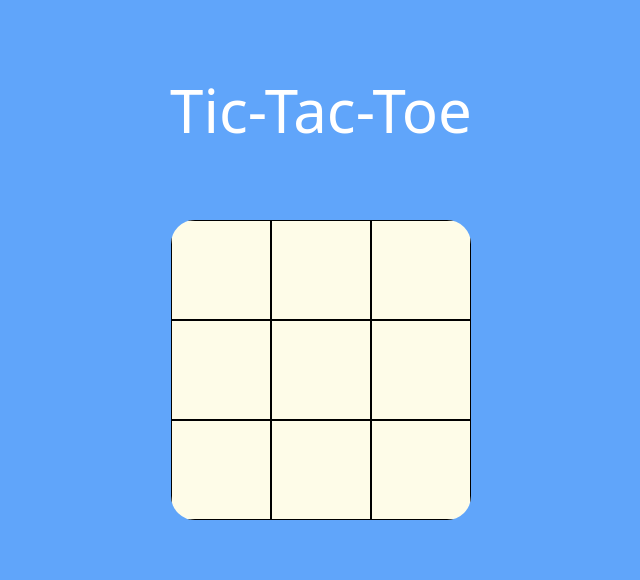
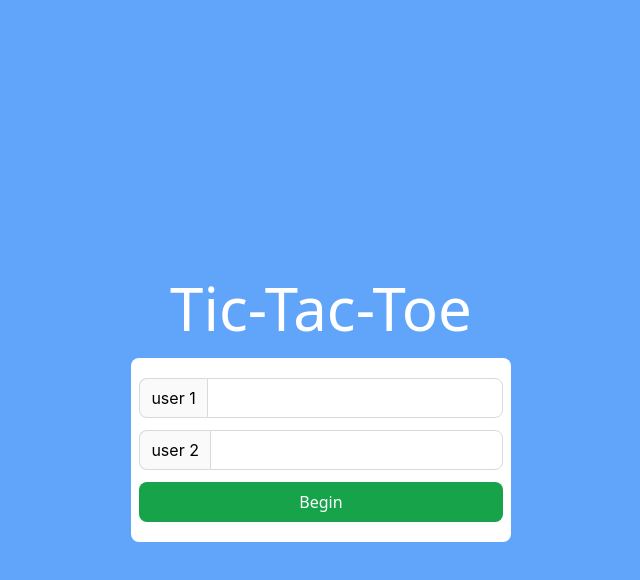
Before and after one commit to BoukhrissM/tic-tac-toe, a React (Vite) app: page / in a window 1280 px wide. Shown: the top 580 px of the page, without its empty margins (319-959 px from the left). Built offline with nearby package versions, Linux system fonts and the light colour scheme.

Commit message:
adding load page and adding Name to Game with resul Page

```diff
--- a/package.json
+++ b/package.json
@@ -10,8 +10,11 @@
     "preview": "vite preview"
   },
   "dependencies": {
+    "antd": "^5.11.1",
     "react": "^18.2.0",
-    "react-dom": "^18.2.0"
+    "react-confetti": "^6.1.0",
+    "react-dom": "^18.2.0",
+    "react-router-dom": "^6.18.0"
   },
   "devDependencies": {
     "@types/react": "^18.2.15",
--- a/src/App.jsx
+++ b/src/App.jsx
@@ -1,85 +1,19 @@
-import { useState, useRef } from "react";
-import "./App.css";
+import { BrowserRouter as Router, Routes, Route } from "react-router-dom";
+import Load from "./assets/Component/Load/Load";
+import Result from "./assets/Component/Result/Result";
+import Game from "./assets/Component/Game/Game";
+
 function App() {
-  const [user, setUser] = useState(1);
-  const [user1Field, setUser1Field] = useState([]);
-  const [user2Field, setUser2Field] = useState([]);
-  const [clicked, setClicked] = useState([]);
-  const [Disabled, setDisabled] = useState(false);
-
-  function hasWinningCombination(lst) {
-    const winningCombinations = [
-      [0, 1, 2],
-      [3, 4, 5],
-      [6, 7, 8], // Horizontal
-      [0, 3, 6],
-      [1, 4, 7],
-      [2, 5, 8], // Vertical
-      [0, 4, 8],
-      [2, 4, 6], // Diagonal
-    ];
-    let val = false;
-    winningCombinations.forEach((com) => {
-      const [a, b, c] = com;
-      if (lst.includes(a + "") && lst.includes(b + "") && lst.includes(c + ""))
-        val = true;
-    });
-
-    return val;
-  }
-
-  const checkWinner = (lst, usr) => {
-    if (hasWinningCombination(lst))
-      if (confirm(`user ${usr} win the game \n\n replay ?`))
-        window.location.reload();
-      else setDisabled(true);
-
-    if (clicked.length === 9 && !hasWinningCombination(lst))
-      if (confirm(`Null Part \n\n replay ?`)) window.location.reload();
-      else setDisabled(true);
-  };
-
   return (
-    <div className="w-full h-screen bg-blue-400 flex justify-start items-center flex-col ">
-      <h1 className="text-white text-6xl my-20">
-        <span className="">Tic</span>-<span>Tac</span>-<span>Toe</span>
-      </h1>
-      <div className="w-[300px] h-[300px] bg-yellow-50 grid grid-cols-3 p-0 m-0 rounded-3xl overflow-hidden">
-        {Array.from({ length: 9 }).map((v, i) => {
-          var r = useRef();
-          var cnt = (
-            <div
-              ref={r}
-              aria-valuetext={i}
-              key={i}
-              className="border border-black w-[100px] h-[100px] flex justify-center items-center font-semibold text-6xl cursor-pointer"
-              onClick={() => {
-                if (!Disabled) {
-                  if (
-                    !clicked.includes(r.current.getAttribute("aria-valuetext"))
-                  ) {
-                    r.current.innerHTML = user === 1 ? "X" : "0";
-                    if (user === 1) {
-                      user1Field.push(r.current.getAttribute("aria-valuetext"));
-                    } else {
-                      user2Field.push(r.current.getAttribute("aria-valuetext"));
-                    }
-
-                    clicked.push(r.current.getAttribute("aria-valuetext"));
-
-                    checkWinner(
-                      user === 1 ? user1Field : user2Field,
-                      user === 1 ? 1 : 2
-                    );
-                    setUser(user === 1 ? 2 : 1);
-                  }
-                }
-              }}
-            ></div>
-          );
-          return cnt;
-        })}
-      </div>
+    <div className="h-screen w-full dark:bg-slate-900 bg-blue-400">
+      <Router>
+        <Routes>
+          <Route path="/" element={<Load />} />
+          <Route path="/game/:usr1/:usr2" element={<Game />} />
+          <Route path="/result/:type/:usr" element={<Result />} />
+          <Route path="*" element={<h1 >Not Found</h1>} />
+        </Routes>
+      </Router>
     </div>
   );
 }
--- /dev/null
+++ b/src/assets/Component/Game/Game.jsx
@@ -0,0 +1,97 @@
+import { useState, useRef } from "react";
+import { useParams } from "react-router-dom";
+import { useNavigate } from "react-router-dom";
+
+const Game = () => {
+  const navigate = useNavigate();
+  let { usr1, usr2 } = useParams();
+  const [user, setUser] = useState(1);
+  const [user1Field, setUser1Field] = useState([]);
+  const [user2Field, setUser2Field] = useState([]);
+  const [clicked, setClicked] = useState([]);
+  const [Disabled, setDisabled] = useState(false);
+
+  function hasWinningCombination(lst) {
+    const winningCombinations = [
+      [0, 1, 2],
+      [3, 4, 5],
+      [6, 7, 8], // Horizontal
+      [0, 3, 6],
+      [1, 4, 7],
+      [2, 5, 8], // Vertical
+      [0, 4, 8],
+      [2, 4, 6], // Diagonal
+    ];
+    let val = false;
+    winningCombinations.forEach((com) => {
+      const [a, b, c] = com;
+      if (lst.includes(a + "") && lst.includes(b + "") && lst.includes(c + ""))
+        val = true;
+    });
+
+    return val;
+  }
+
+  const checkWinner = (lst, usr) => {
+    if (hasWinningCombination(lst))
+        navigate(`/result/win/${usr === 1 ? usr1 : usr2}`);
+
+    if (clicked.length === 9 && !hasWinningCombination(lst))
+      navigate(`/result/null/${usr===1?usr1:usr2}`);
+  };
+
+  return (
+    <div className="w-full h-screen  flex justify-start items-center flex-col ">
+      <h1 className="text-white text-6xl mt-20">
+        <span>Tic</span>-<span>Tac</span>-<span>Toe</span>
+      </h1>
+      <span className="text-white my-10 flex justify-center items-center gap-1 font-extrabold text-xl transition-all ">
+        <span className={`${user === 1 && !Disabled ? "animate-bounce" : ""}`}>
+          {usr1}
+        </span>
+        <span className="font-extrabold text-6xl">VS</span>
+        <span className={`${user === 2 && !Disabled ? "animate-bounce" : ""}`}>
+          {usr2}
+        </span>
+      </span>
+      <div className="w-[300px] h-[300px] bg-yellow-50 grid grid-cols-3 p-0 m-0 rounded-3xl overflow-hidden">
+        {Array.from({ length: 9 }).map((v, i) => {
+          var r = useRef();
+          var cnt = (
+            <div
+              ref={r}
+              aria-valuetext={i}
+              key={i}
+              className="border border-black w-[100px] h-[100px] flex justify-center items-center font-semibold text-6xl cursor-pointer"
+              onClick={() => {
+                if (!Disabled) {
+                  if (
+                    !clicked.includes(r.current.getAttribute("aria-valuetext"))
+                  ) {
+                    r.current.innerHTML = user === 1 ? "X" : "0";
+                    if (user === 1) {
+                      user1Field.push(r.current.getAttribute("aria-valuetext"));
+                    } else {
+                      user2Field.push(r.current.getAttribute("aria-valuetext"));
+                    }
+
+                    clicked.push(r.current.getAttribute("aria-valuetext"));
+
+                    checkWinner(
+                      user === 1 ? user1Field : user2Field,
+                      user === 1 ? 1 : 2
+                    );
+                    setUser(user === 1 ? 2 : 1);
+                  }
+                }
+              }}
+            ></div>
+          );
+          return cnt;
+        })}
+      </div>
+    </div>
+  );
+};
+
+export default Game;
--- /dev/null
+++ b/src/assets/Component/Load/Load.css
@@ -0,0 +1,11 @@
+
+@media (prefers-color-scheme: light) {
+    .form-inpt span .ant-input-group-addon {
+        border-color: #d9d9d9;
+    }
+}
+@media (prefers-color-scheme: dark) {
+    .form-inpt span .ant-input-group-addon {
+        border-color: #6b7280;
+    }
+}
--- /dev/null
+++ b/src/assets/Component/Load/Load.jsx
@@ -0,0 +1,53 @@
+import { Input } from "antd";
+import React, { useState } from "react";
+
+import "./Load.css";
+import { useNavigate } from "react-router-dom";
+const Load = () => {
+  const navigate = useNavigate();
+  const [user1, setuser1] = useState();
+  const [user2, setuser2] = useState();
+  const HandleClick = () => {
+    if (user1 != null && user2 != null && user1 != "" && user2 != "")
+      navigate(`/game/${user1}/${user2}`,{replace:true});
+    else alert("Field Required !");
+  };
+  return (
+    <div className="w-full h-screen flex flex-col justify-center items-center p-2">
+      <h1 className="text-white text-6xl py-5 ">Tic-Tac-Toe</h1>
+      <form className="w-full md:w-[50%] lg:w-[30%] flex flex-col justify-center items-center gap-3 bg-white p-2 rounded-lg py-5 dark:bg-slate-950 ">
+        <Input
+          addonBefore={
+            <span className="text-black dark:text-white [.has(&)]:bg-green-800">
+              user 1
+            </span>
+          }
+          size="large"
+          className="form-inpt"
+          classNames={{ input: "dark:bg-slate-800 dark:border-gray-500" }}
+          onChange={(e) => setuser1(e.target.value)}
+        />
+        <Input
+          addonBefore={
+            <span className="text-black dark:text-white dark:border-gray-500">
+              user 2
+            </span>
+          }
+          className="form-inpt"
+          classNames={{ input: "dark:bg-slate-800 dark:border-gray-500" }}
+          size="large"
+          onChange={(e) => setuser2(e.target.value)}
+        />
+        <button
+          type="button"
+          className="w-full border-none rounded-lg h-10 bg-green-600 hover:bg-green-700 transition-all  text-white"
+          onClick={HandleClick}
+        >
+          Begin
+        </button>
+      </form>
+    </div>
+  );
+};
+
+export default Load;
--- /dev/null
+++ b/src/assets/Component/Result/Result.jsx
@@ -0,0 +1,46 @@
+import React from "react";
+import Confetti from "react-confetti";
+import { useNavigate } from "react-router-dom";
+import { useParams } from "react-router-dom";
+const Result = () => {
+  const navigate = useNavigate();
+  const { type, usr } = useParams();
+  return (
+    <>
+      {type === "win" ? <Confetti className="w-full h-screen" /> : ""}
+      <div className="w-full h-screen flex flex-col justify-center items-center gap-5">
+        {type === "win" ? (
+          <>
+            <span className="text-center animate-bounce text-white">
+              <span className="text-6xl">{usr}</span>
+              <br></br>
+              <span className="text-2xl">Win the game</span>
+            </span>
+          </>
+        ) : (
+          <span className="text-3xl text-white">Partie Null</span>
+        )}
+        <div className="w-full gap-x-2 flex justify-center items-center flex-wrap">
+          <button
+            type="button"
+            className="transition-all bg-slate-600 hover:bg-slate-700 rounded-lg px-3 w-44 h-10 text-2xl text-white"
+            onClick={()=>{history.back()}}
+          >
+            Restart
+          </button>
+          <button
+            type="button"
+            className="transition-all  bg-green-400 hover:bg-green-500 rounded-lg px-3 w-44 h-10 text-2xl text-white"
+            onClick={()=>{
+
+              navigate("/",{replace:true})}}
+          >
+            New
+          </button>
+        </div>
+      </div>
+    </>
+  );
+};
+
+export default Result;
--- a/tailwind.config.js
+++ b/tailwind.config.js
@@ -4,5 +4,11 @@ export default {
   theme: {
     extend: {},
   },
-  plugins: [],
+  plugins: [
+    function ({ addVariant }) {
+      addVariant("child", "& > *");
+      addVariant("child-hover", "& > *:hover");
+      addVariant("AllChild","& *")
+    },
+  ],
 };
```
Also changed, not shown: 1 other file (tests, documents, lock files or other folders).
